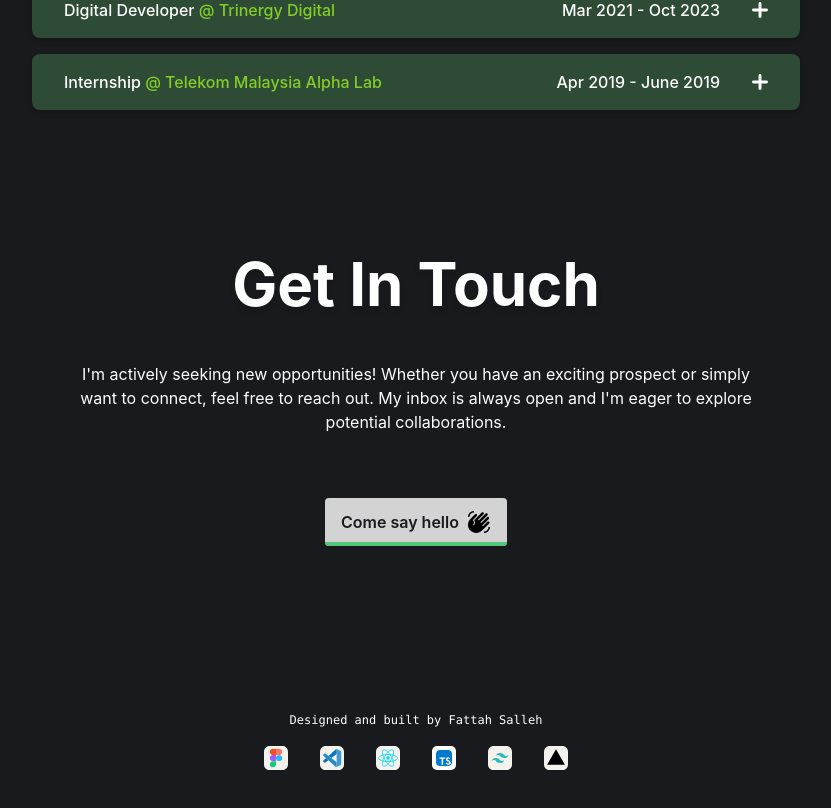
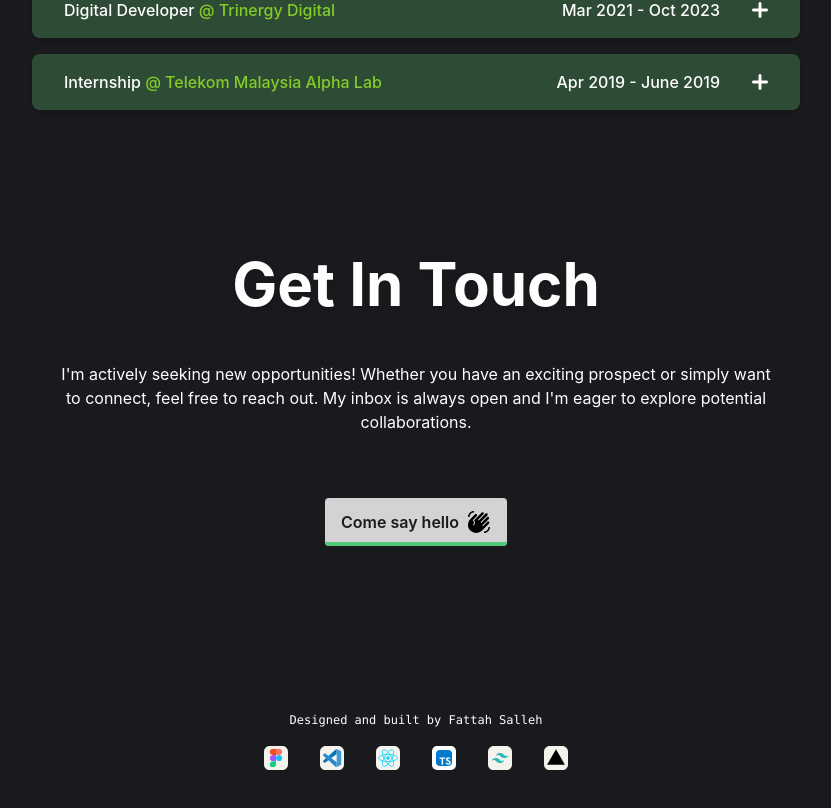
Before and after one commit to FattahSalleh/fattahsalleh.github.io, a React (Create React App) app: page / in a window 1280 px wide. Shown: the part 3038-3846 px from the top of the page, without its empty margins (224-1055 px from the left). Built offline with nearby package versions, Linux system fonts and the light colour scheme.

Commit message:
fix: remove redundant px ContactSection

```diff
--- a/src/components/Contact/ContactSection.tsx
+++ b/src/components/Contact/ContactSection.tsx
@@ -8,7 +8,7 @@ export default function ContactSection() {
 	return (
 		<>
 			<section
-				className="max-w-full w-full px-4 md:px-24 md:px-32 py-16"
+				className="max-w-full w-full px-4 md:px-24 py-16"
 				id="contactSection"
 			>
 				<div className="flex flex-col items-center">
```
